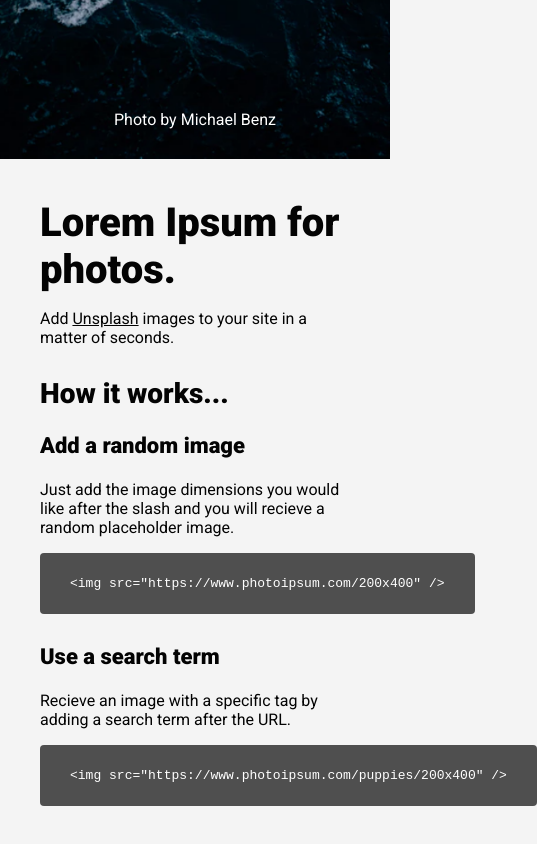
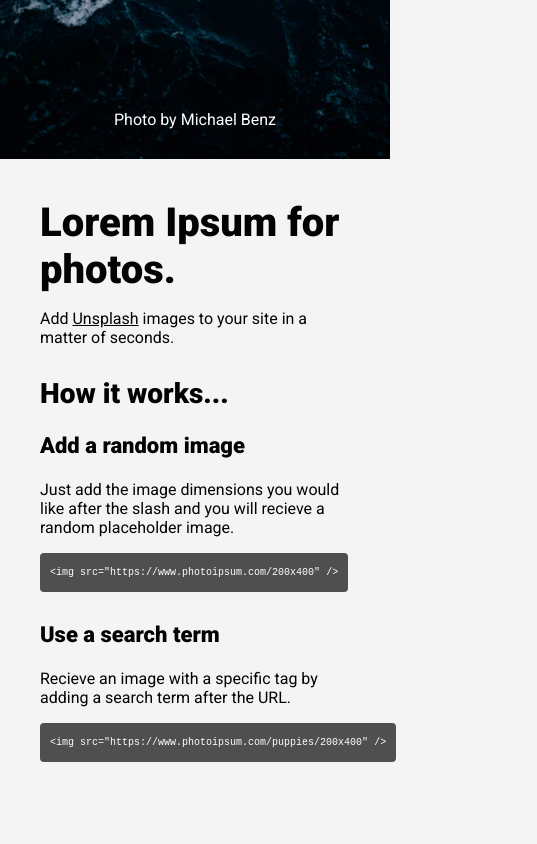
Before and after one commit to alexbrown/PhotoIpsum, a website: page public/index.html in a window 390 px wide. Shown: the part 685-1529 px from the top of the page, 537 px wide, since content can reach past the window. After the commit the page ends 1507 px from the top, so only its background shows below. Drawn offline with nearby package versions, Linux system fonts and the light colour scheme.

Commit message:
Fixing mobile style issue

```diff
--- a/public/homepage/css/style.css
+++ b/public/homepage/css/style.css
@@ -140,4 +140,12 @@ h3{
     .photo-credit{
         display:none;
     }
+
 }
+
+@media (max-width: 500px) {
+    .code{
+        font-size:10px;
+        padding:4px 10px;
+    }
+}
```
